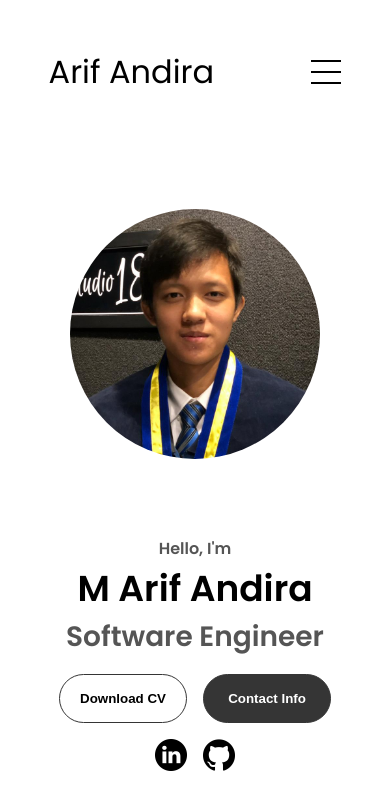
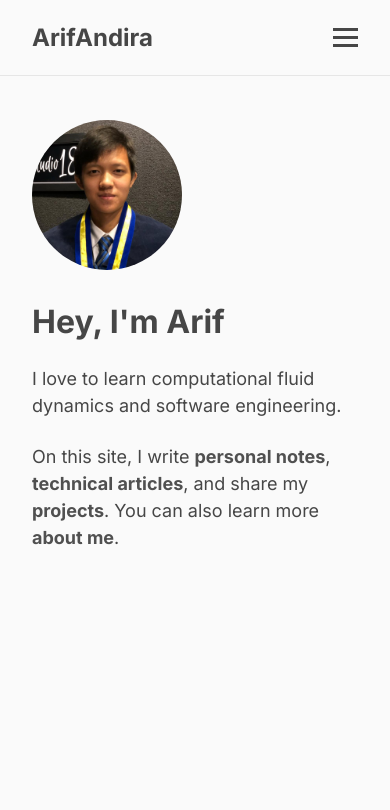
Before and after one commit to andiraarif/andiraarif.github.io, a plain HTML site: page index.html in a window 390 px wide. Drawn offline with nearby package versions, Linux system fonts and the light colour scheme.

Commit message:
Renew the UI

```diff
--- a/index.html
+++ b/index.html
@@ -3,82 +3,64 @@
   <head>
     <meta charset="UTF-8" />
     <meta name="viewport" content="width=device-width, initial-scale=1.0" />
+    <link rel="stylesheet" href="styles/styles.css" />
+    <script
+      type="module"
+      src="https://unpkg.com/ionicons@5.4.0/dist/ionicons/ionicons.esm.js"
+    ></script>
+    <script
+      nomodule=""
+      src="https://unpkg.com/ionicons@5.4.0/dist/ionicons/ionicons.js"
+    ></script>
     <title>M Arif Andira</title>
-    <link rel="stylesheet" href="styles/styles.css" />
-    <link rel="stylesheet" href="styles/mediaqueries.css" />
   </head>
   <body>
-    <!-- Desktop Navigation -->
-    <nav id="desktop-nav">
-      <div class="logo">Arif Andira</div>
-      <div>
-        <ul class="nav-links">
-          <li><a href="#about">About</a></li>
-          <li><a href="#experience">Experience</a></li>
-          <li><a href="#projects">Projects</a></li>
-          <li><a href="#blogs">Blogs</a></li>
-          <li><a href="#contact">Contact</a></li>
-        </ul>
+    <header class="header">
+      <div class="centered-container">
+        <nav class="main-nav">
+          <a href="./index.html" class="logo">ArifAndira</a>
+          <ul class="main-nav-list">
+            <li>
+              <a href="#" class="main-nav-link">Notes</a>
+            </li>
+            <li>
+              <a href="#" class="main-nav-link">Articles</a>
+            </li>
+            <li>
+              <a href="#" class="main-nav-link">Projects</a>
+            </li>
+            <li>
+              <a href="./about-me.html" class="main-nav-link">About Me</a>
+            </li>
+          </ul>
+          <div class="hamburger">
+            <span class="bar"></span>
+            <span class="bar"></span>
+            <span class="bar"></span>
+          </div>
+        </nav>
       </div>
-    </nav>
-    <!-- Hamburger Navigation -->
-    <nav id="hamburger-nav">
-      <div class="logo">Arif Andira</div>
-      <div class="hamburger-menu">
-        <div class="hamburger-icon" onclick="toggleMenu()">
-          <span></span>
-          <span></span>
-          <span></span>
+    </header>
+    <main>
+      <section class="centered-container section-after-header section-intro">
+        <div class="intro-text">
+          <h1>Hey, I'm Arif</h1>
+          <p>
+            I love to learn computational fluid dynamics and software
+            engineering.
+          </p>
+          <p>
+            On this site, I write <a href="#">personal notes</a>,
+            <a href="#">technical articles</a>, and share my
+            <a href="#">projects</a>. You can also learn more
+            <a href="./about-me.html">about me</a>.
+          </p>
         </div>
-        <ul class="menu-links">
-          <li><a href="#about" onclick="toggleMenu()">About</a></li>
-          <li><a href="#experience" onclick="toggleMenu()">Experience</a></li>
-          <li><a href="#projects" onclick="toggleMenu()">Projects</a></li>
-          <li><a href="#blogs" onclick="toggleMenu()">Blogs</a></li>
-          <li><a href="#contact" onclick="toggleMenu()">Contact</a></li>
-        </ul>
-      </div>
-    </nav>
-    <!-- Profile Section -->
-    <section id="profile">
-      <div class="profile__pic-container">
-        <img
-          class="profile__pic-pic"
-          src="assets/arif.jpeg"
-          alt="Mohamad Arif Andira profile picture"
-        />
-      </div>
-      <div class="profile__info-container">
-        <p class="profile__info-greetings">Hello, I'm</p>
-        <h1 class="profile__info-name">M Arif Andira</h1>
-        <p class="profile__info-role">Software Engineer</p>
-        <div class="profile__info-btn-container">
-          <button
-            class="btn btn-color-2"
-            onclick="window.open('assets/resume-example.pdf')"
-          >
-            Download CV
-          </button>
-          <button class="btn btn-color-1" onclick="location.href='./#contact'">
-            Contact Info
-          </button>
+        <div class="intro-image">
+          <img class="profile-image" src="assets/arif.jpeg" alt="" />
         </div>
-        <div class="profile__info-socials-container">
-          <a href="https://www.linkedin.com/in/andiraarif/" target="_blank">
-            <img
-              src="assets/linkedin.png"
-              alt="My linkedin profile link"
-              class="icon"
-          /></a>
-          <a href="https://github.com/andiraarif " target="_blank">
-            <img
-              src="assets/github.png"
-              alt="My GitHub profile link"
-              class="icon"
-          /></a>
-        </div>
-      </div>
-    </section>
+      </section>
+    </main>
     <script src="scripts/script.js"></script>
   </body>
 </html>
--- a/scripts/script.js
+++ b/scripts/script.js
@@ -1,7 +1,20 @@
-function toggleMenu() {
-    const menu = document.querySelector(".menu-links");
-    const icon = document.querySelector(".hamburger-icon");
+const hamburger = document.querySelector(".hamburger");
+const navMenu = document.querySelector(".main-nav-list");
 
-    menu.classList.toggle("open");
-    icon.classList.toggle("open");
+hamburger.addEventListener("click", mobileMenu);
+
+function mobileMenu() {
+    hamburger.classList.toggle("active");
+    navMenu.classList.toggle("active");
 }
+
+
+// when we click on hamburger icon its close
+const navLink = document.querySelectorAll(".nav-link");
+
+navLink.forEach(n => n.addEventListener("click", closeMenu));
+
+function closeMenu() {
+    hamburger.classList.remove("active");
+    navMenu.classList.remove("active");
+}
--- a/styles/mediaqueries.css
+++ /dev/null
@@ -1,24 +0,0 @@
-@media screen and (max-width: 1200px) {
-  #desktop-nav {
-    display: none;
-  }
-
-  #hamburger-nav {
-    display: flex;
-  }
-
-  #profile {
-    flex-direction: column;
-    align-items: center;
-    gap: 7rem;
-  }
-
-  .profile__pic-pic {
-    height: 250px;
-    width: 250px;
-  }
-
-  .profile__info-name {
-    font-size: 3.6rem;
-  }
-}
--- a/styles/styles.css
+++ b/styles/styles.css
@@ -1,253 +1,205 @@
-/* General */
-
-@import url("https://fonts.googleapis.com/css2?family=Poppins:wght@300;400;500;600&display=swap");
-
-html {
-  font-size: 62.5%;
-  scroll-behavior: smooth;
-}
+@import url("https://fonts.googleapis.com/css2?family=Inter:wght@100..900&display=swap");
 
 * {
   margin: 0;
   padding: 0;
+  color: rgb(70, 70, 70);
+  font-family: "Inter", sans-serif;
+  background-color: rgb(250, 250, 250);
 }
 
-body {
-  font-family: "Poppins", sans-serif;
-  font-size: 1.6rem;
+a {
+  text-decoration: none;
+}
+
+li {
+  list-style: none;
+}
+
+h1 {
+  font-size: 32px;
+  margin-bottom: 24px;
 }
 
 p {
-  color: rgb(85, 85, 85);
+  line-height: 1.5;
+  margin-bottom: 24px;
+  font-size: 18px;
 }
 
-/* Transition */
-a,
-.btn {
-  transition: all 0.3s ease;
+p a {
+  color: rgb(80, 80, 80);
+  font-weight: bold;
 }
 
-/* Desktop Nav */
-nav,
-.nav-links {
-  display: flex;
+p a:hover {
+  color: rgb(100, 100, 100);
+  font-weight: bold;
+  text-decoration: underline;
 }
 
-nav {
-  justify-content: space-around;
-  align-items: center;
-  height: 17vh;
+.centered-container {
+  width: 800px;
+  margin: 0 auto;
+  padding: 0 32px;
 }
 
-.nav-links {
-  gap: 3.2rem;
-  list-style: none;
-  font-size: 2.4rem;
+.section-after-header {
+  padding-top: 120px;
 }
 
-a {
-  color: black;
-  text-decoration: none;
-  text-decoration-color: white;
+.subsection {
+  margin-bottom: 64px;
 }
 
-a:hover {
-  color: grey;
-  text-decoration: underline;
-  text-underline-offset: 1.6rem;
+.subsection-heading {
+  padding-bottom: 16px;
+  margin-bottom: 16px;
+  border-bottom: 1px solid rgb(210, 210, 210);
+}
+
+.common-list li {
+  list-style: inside;
+  padding: 8px 0;
+}
+
+/**************************/
+/* HEADER */
+/**************************/
+
+.header {
+  display: flex;
+  align-items: center;
+  justify-content: center;
+  border-bottom: 1px solid rgb(230, 230, 230);
+  position: fixed;
+  top: 0;
+  width: 100%;
+  height: 75px;
+}
+
+.main-nav {
+  display: flex;
+  justify-content: space-between;
+  align-items: center;
 }
 
 .logo {
-  font-size: 3.2rem;
+  font-size: 24px;
+  font-weight: bold;
 }
 
-.logo:hover {
-  cursor: default;
+/**************************/
+/* NAVIGATION */
+/**************************/
+.main-nav-list {
+  display: flex;
+  justify-content: space-between;
+  align-items: center;
+  gap: 32px;
 }
 
-/* Hamburger Menu */
-
-#hamburger-nav {
+.hamburger {
   display: none;
 }
 
-.hamburger-menu {
-  position: relative;
-  display: inline-block;
+.bar {
+  display: block;
+  width: 25px;
+  height: 3px;
+  margin: 5px auto;
+  -webkit-transition: all 0.3s ease-in-out;
+  transition: all 0.3s ease-in-out;
+  background-color: rgb(70, 70, 70);
 }
 
-.hamburger-icon {
+/**************************/
+/* SECTION INTRO */
+/**************************/
+.section-intro {
   display: flex;
-  flex-direction: column;
   justify-content: space-between;
-  height: 24px;
-  width: 30px;
-  cursor: pointer;
-  transition: all 0.3s ease-in-out;
+  align-items: center;
+  gap: 32px;
+  padding-bottom: 32px;
 }
 
-.hamburger-icon span {
-  width: 100%;
-  height: 2px;
-  background: black;
-  transition: all 0.3s ease-in-out;
-}
-
-.hamburger-icon.open span:first-child {
-  transform: rotate(45deg) translate(10px, 5px);
-}
-
-.hamburger-icon.open span:nth-child(2) {
-  opacity: 0;
-}
-
-.hamburger-icon.open span:last-child {
-  transform: rotate(-45deg) translate(10px, -5px);
-}
-
-.hamburger-icon span:first-child {
-  transform: none;
-}
-
-.hamburger-icon span:nth-child(2) {
-  opacity: 1;
-}
-
-.hamburger-icon span:last-child {
-  transform: none;
-}
-
-.menu-links {
-  position: absolute;
-  top: 100%;
-  right: 0;
-  background: white;
-  width: fit-content;
-  max-height: 0;
-  overflow: hidden;
-  transition: all 0.3s ease-in-out;
-}
-
-.menu-links.open {
-  max-height: 300px;
-}
-
-.menu-links a {
-  display: block;
-  padding: 1rem;
-  text-align: center;
-  font-size: 2.4rem;
-  color: black;
-  text-decoration: none;
-  transition: all 0.3s ease-in-out;
-}
-
-.menu-links li {
-  list-style: none;
-}
-
-/* Sections */
-
-section {
-  padding: 4vh;
-  height: 48vh;
-  margin: 0 16rem;
-  box-sizing: border-box;
-  min-height: fit-content;
-}
-
-.section-container {
-  display: flex;
-}
-
-/* Profile section */
-
-#profile {
+.intro-image {
   display: flex;
   justify-content: center;
   align-items: center;
-  gap: 9rem;
-  height: 83vh;
 }
 
-.profile__pic-pic {
-  height: 400px;
-  width: 400px;
+.profile-image {
+  height: 200px;
+  width: 200px;
   border-radius: 50%;
   object-fit: cover;
   object-position: 0 0;
 }
 
-.profile__info-container {
-  align-self: center;
-  text-align: center;
+/**************************/
+/* MEDIA QUERIES */
+/**************************/
+
+@media screen and (max-width: 1200px) {
+  .centered-container {
+    width: 85vw;
   }
 
-.profile__info-container p {
-  font-weight: 600;
+  .main-nav-list {
+    position: fixed;
+    left: -100%;
+    top: 75px;
+    flex-direction: column;
+    gap: 0;
+    width: 100%;
+    transition: 0.5s;
+    border-bottom: 1px solid rgB(230, 230, 230);
   }
 
-.profile__info-greetings {
-  font-size: 1.6rem;
+  .main-nav-list.active {
+    left: 0;
   }
 
-.profile__info-name {
-  font-size: 4.8rem;
+  .main-nav-list li {
+    padding: 16px;
   }
 
-.profile__info-role {
-  font-size: 2.8rem;
-  margin-bottom: 1.6rem;
-}
-
-.profile__info-socials-container {
-  display: flex;
-  justify-content: center;
-  margin-top: 1.6rem;
-  gap: 1.6rem;
-}
-
-.profile__info-btn-container {
-  display: flex;
-  justify-content: center;
-  gap: 1.6rem;
-}
-
-.btn {
-  font-weight: 600;
-  transition: all 0.3s ease;
-  padding: 1.6rem;
-  width: 12.8rem;
-  border-radius: 3.2rem;
-}
-
-.btn-color-1,
-.btn-color-2 {
-  border: 0.1rem solid rgb(53, 53, 53);
-}
-
-.btn-color-1:hover,
-.btn-color-2:hover {
+  .hamburger {
+    display: block;
     cursor: pointer;
   }
 
-.btn-color-1,
-.btn-color-2:hover {
-  background: rgb(53, 53, 53);
-  color: white;
+  .hamburger.active .bar:nth-child(2) {
+    opacity: 0;
   }
 
-.btn-color-1:hover {
-  background: rgb(0, 0, 0);
+  .hamburger.active .bar:nth-child(1) {
+    transform: translateY(8px) rotate(45deg);
   }
 
-.btn-color-2 {
-  background: none;
+  .hamburger.active .bar:nth-child(3) {
+    transform: translateY(-8px) rotate(-45deg);
   }
 
-/* Icons */
+  .section-intro {
+    flex-direction: column;
+  }
 
-.icon {
-  cursor: pointer;
-  height: 3.2rem;
+  .intro-text {
+    order: 2;
   }
+
+  .intro-image {
+    order: 1;
+    width: 100%;
+    justify-content: start;
+    align-items: start;
+  }
+
+  .profile-image {
+    height: 150px;
+    width: 150px;
+  }
+}
```
Also changed, not shown: about-me.html (added, +78 -0 lines). Lines whose indentation alone changed are shown as unchanged.
